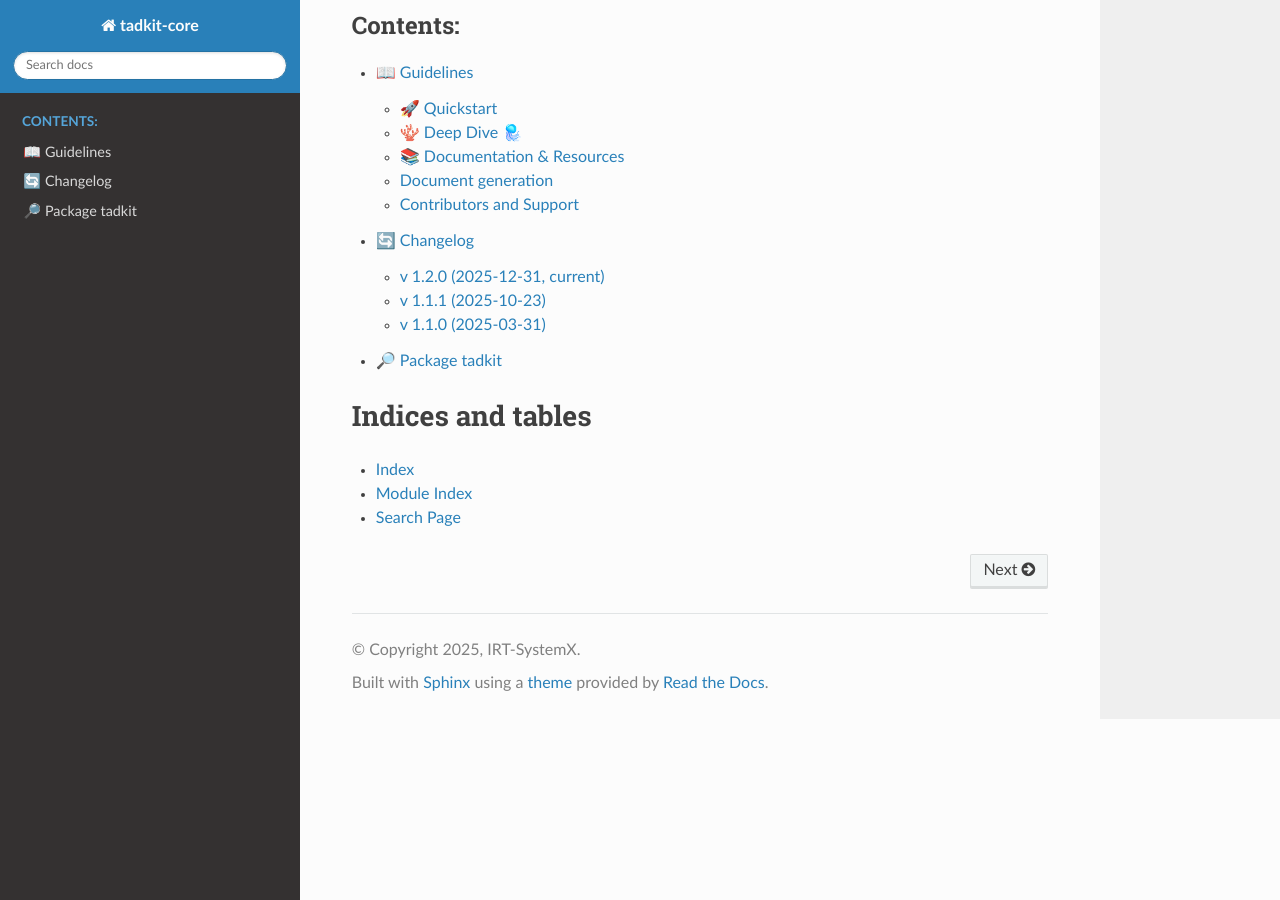
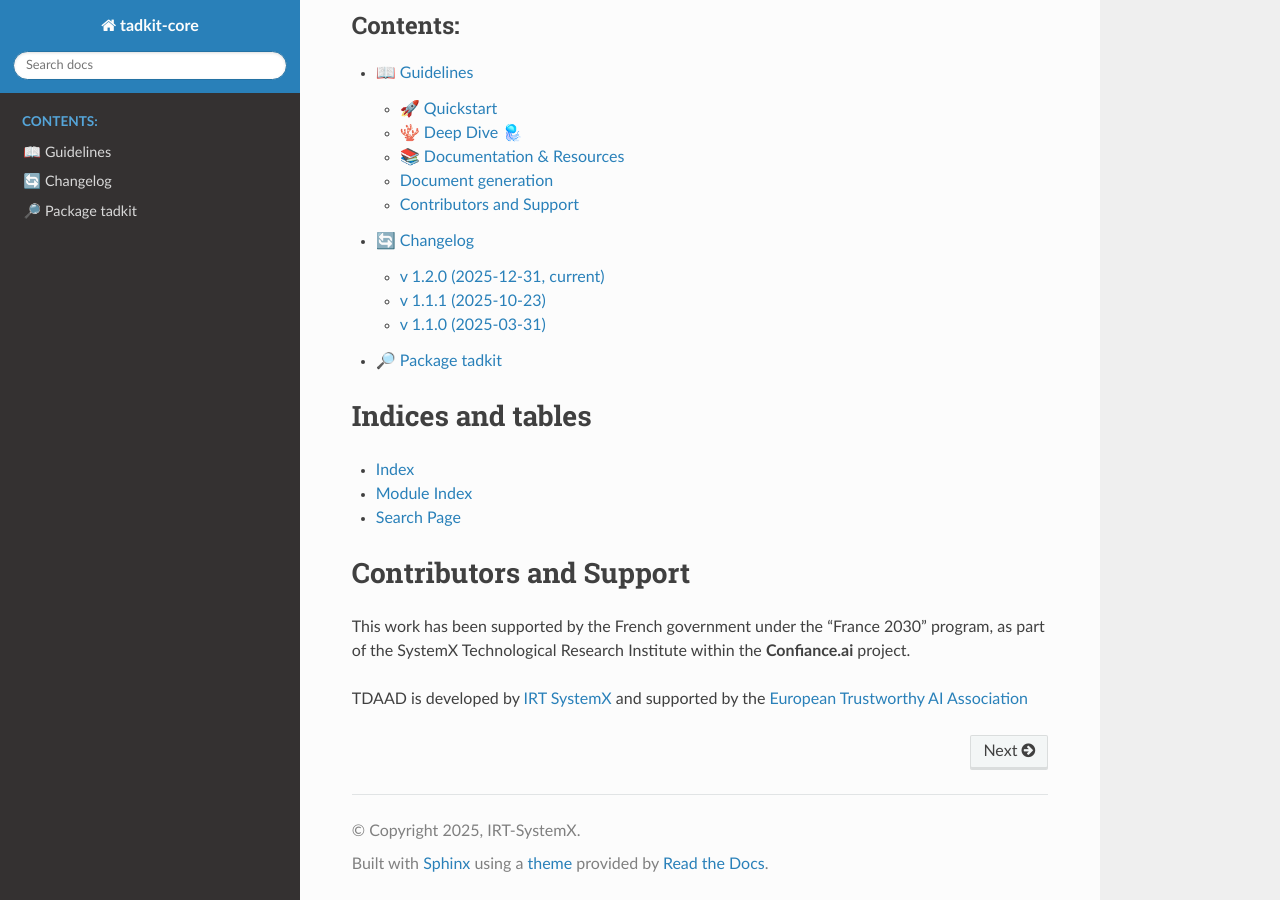
Before and after one commit to IRT-SystemX/tadkit-core, a Sphinx documentation site: the page built from docs/source/index.rst, in a window 1280 px wide and 900 px high, scrolled down 1628 px. Built offline with Sphinx 7.4.7 and the Read the Docs theme 3.1.0, drawn with Linux system fonts in a browser that asks for light colours; pages that are not in the unit, such as notebooks, are missing from menus.

Commit message:
corrected contribution and support section

```diff
--- a/README.md
+++ b/README.md
@@ -163,12 +163,9 @@ sphinx-build -M html docs/source docs/build -W --keep-going
 
 ## Contributors and Support
 
-<p align="center">
-  Tadkit-core is developed by
-  <a href="https://www.irt-systemx.fr/en/" title="IRT SystemX">
-   <img src="https://www.irt-systemx.fr/wp-content/themes/systemx/assets/medias/logo-systemx.svg" height="70">
-  </a>and supported by the
-<a href="https://www.trustworthy-ai-foundation.eu/" title="European Trustworthy AI association">
-<img src="https://www.trustworthy-ai-association.eu/wp-content/uploads/2025/07/cropped-M0302_LOGO-ETAIA_BLANC_2000px-1-300x100.png"  height="90">
-</a>
-</p>
+This work has been supported by the French government under the "France 2030” program, as part of the SystemX Technological Research Institute within the **Confiance.ai** project.
+
+TDAAD is developed by
+[IRT SystemX](https://www.irt-systemx.fr/en/)
+and supported by the
+[European Trustworthy AI Association](https://www.trustworthy-ai-foundation.eu/)
--- a/docs/source/index.rst
+++ b/docs/source/index.rst
@@ -27,3 +27,14 @@ Indices and tables
 * :ref:`genindex`
 * :ref:`modindex`
 * :ref:`search`
+
+Contributors and Support
+========================
+
+This work has been supported by the French government under the "France 2030" program,
+as part of the SystemX Technological Research Institute within the **Confiance.ai** project.
+
+TDAAD is developed by
+`IRT SystemX <https://www.irt-systemx.fr/en/>`_
+and supported by the
+`European Trustworthy AI Association <https://www.trustworthy-ai-foundation.eu/>`_
```
